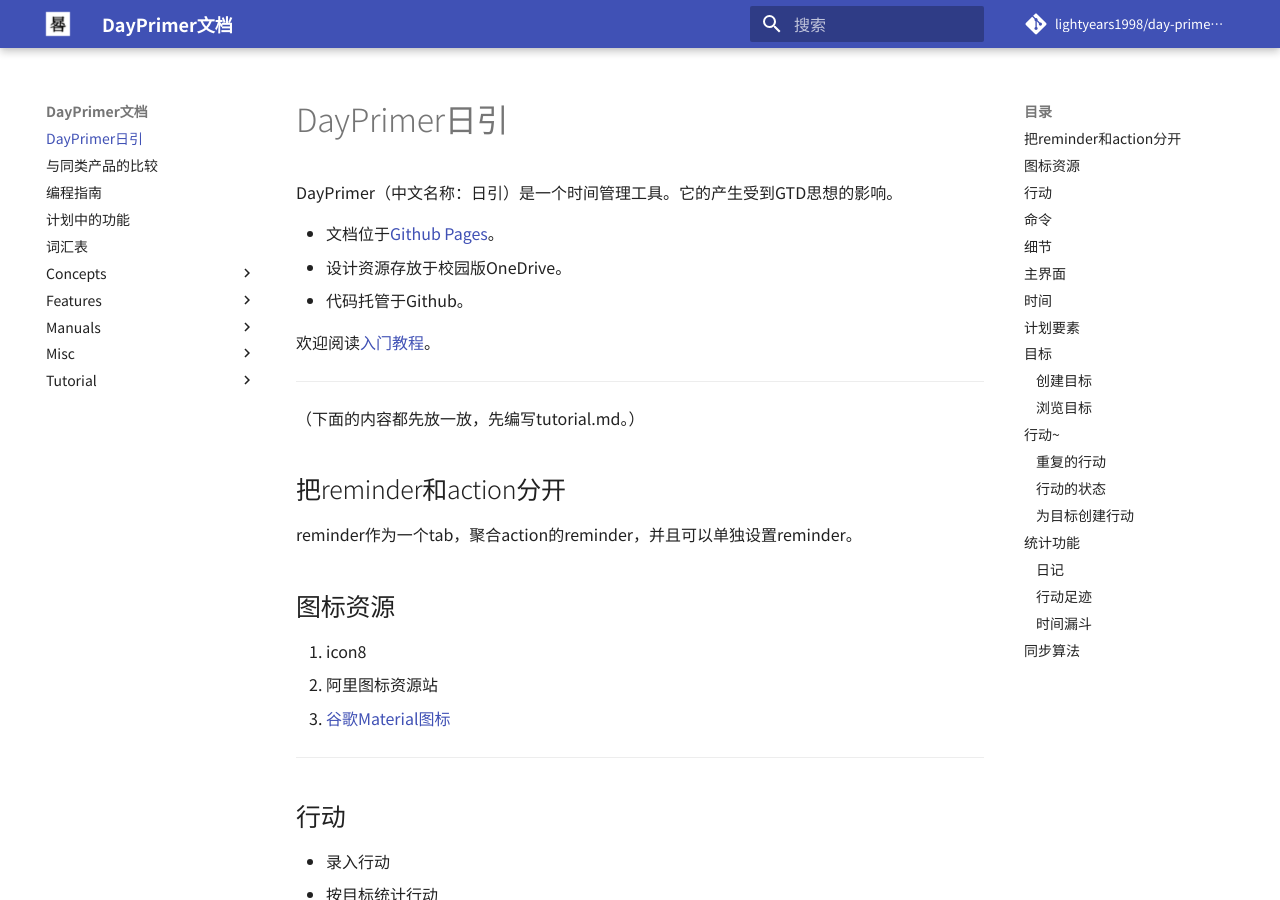
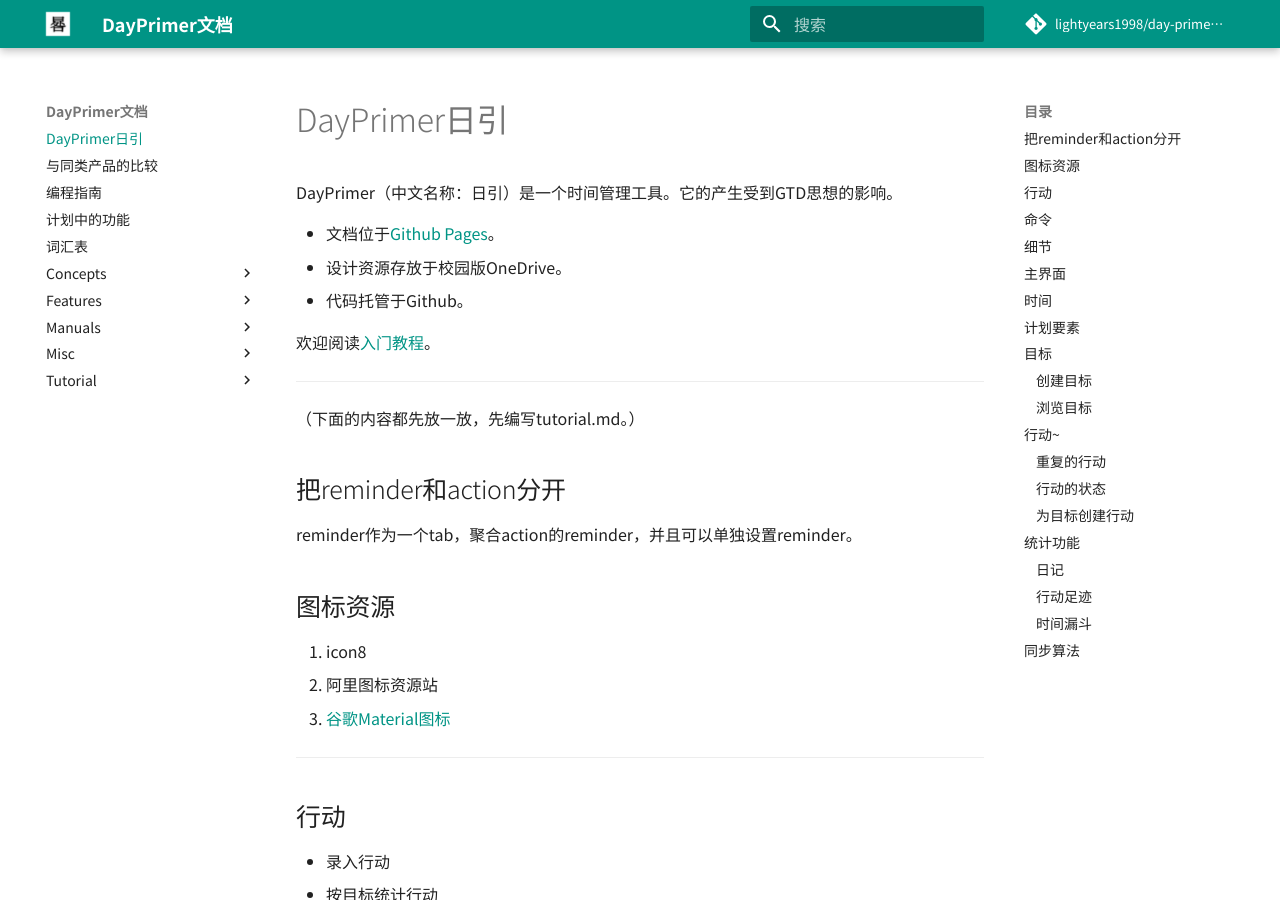
Before and after one commit to lightyears1998/day-primer-docs, an MkDocs documentation site: the page built from docs/README.md, in a window 1280 px wide and 900 px high. Built offline with MkDocs 1.6.1 and Material for MkDocs 9.7.7, drawn with Linux system fonts in a browser that asks for light colours; comment, search, counter and statistics services are not loaded.

Commit message:
更改配色

```diff
--- a/mkdocs.yml
+++ b/mkdocs.yml
@@ -12,8 +12,8 @@
   logo: 'assets/logo.png'
   favicon: 'assets/logo.png'
   palette:
-    primary: 'indigo'
-    accent: 'deep orange'
+    primary: 'teal'
+    accent: 'amber'
   font:
     code: 'Source Code Pro'
     text: 'Noto Sans SC'
```
